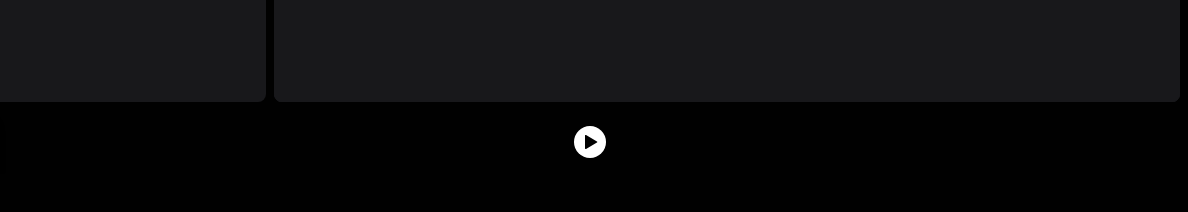
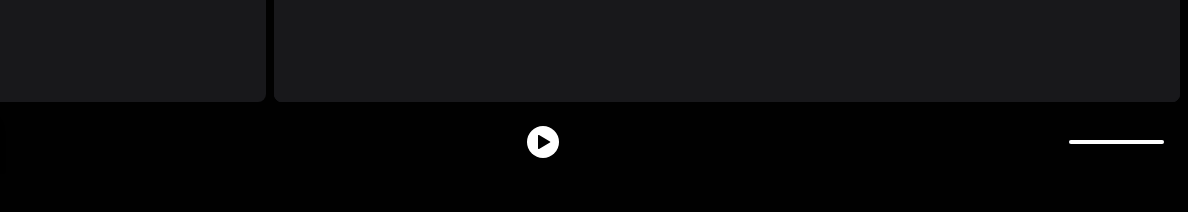
Before and after one commit to david-borja/spotify-clone, an Astro site: page /playlist/1 in a window 1280 px wide. Shown: the part 582-794 px from the top of the page, 92-1280 px from the left. Built offline with nearby package versions, Linux system fonts and the light colour scheme; Astro itself is replaced by a stand-in of ours.

Commit message:
add: volume slider

```diff
--- a/package.json
+++ b/package.json
@@ -14,9 +14,11 @@
     "@astrojs/react": "^3.0.5",
     "@astrojs/svelte": "^4.0.4",
     "@astrojs/tailwind": "^5.0.2",
+    "@radix-ui/react-slider": "^1.1.2",
     "@types/react": "^18.0.21",
     "@types/react-dom": "^18.0.6",
     "astro": "^3.5.3",
+    "clsx": "^2.1.0",
     "react": "^18.0.0",
     "react-dom": "^18.0.0",
     "svelte": "^5.0.0-next.1",
--- a/src/components/Player.jsx
+++ b/src/components/Player.jsx
@@ -1,5 +1,6 @@
 import { usePlayerStore } from '@/store/playerStore'
 import { useEffect, useRef, useState } from 'react'
+import { Slider } from './Slider'
 
 export const Pause = ({ className }) => (
   <svg
@@ -46,6 +47,8 @@ export function Player() {
     (state) => state
   )
   const audioRef = useRef()
+  // de todas formas, no entiendo muy bien por qué añade esta ref. Dice porque puede haber un error si al inicio el volumen es 1. Lo dejo comentado y lo descomento si llego a ver el bug
+  // const volumeRef = useRef(1) // no utilizamos un estado porque no tiene sentido que se vuelva a renderizar
 
   useEffect(() => {
     isPlaying ? audioRef.current.play() : audioRef.current.pause()
@@ -56,6 +59,7 @@ export function Player() {
     if (song) {
       const src = `/music/${playlist?.id}/0${song.id}.mp3`
       audioRef.current.src = src
+      // audioRef.current.volume = volumeRef.current
       audioRef.current.play()
     }
   }, [currentMusic])
@@ -77,7 +81,21 @@ export function Player() {
           <audio ref={audioRef} />
         </div>
       </div>
-      <div className="grid place-content-center"></div>
+      <div className="grid place-content-center">
+        <Slider
+          defaultValue={[100]}
+          max={100}
+          min={0}
+          className="w-[95px]"
+          onValueChange={(value) => {
+            const [newVolume] = value
+            const volumeValue = newVolume / 100
+            console.log(volumeValue)
+            // volumeRef.current = volumeValue
+            audioRef.current.volume = volumeValue
+          }}
+        />
+      </div>
     </div>
   )
 }
--- /dev/null
+++ b/src/components/Slider.tsx
@@ -0,0 +1,25 @@
+import * as React from 'react'
+import * as SliderPrimitive from '@radix-ui/react-slider'
+import cn from 'clsx'
+
+export const Slider = React.forwardRef<
+  React.ElementRef<typeof SliderPrimitive.Root>,
+  React.ComponentPropsWithoutRef<typeof SliderPrimitive.Root>
+>(({ className, ...props }, ref) => (
+  <SliderPrimitive.Root
+    ref={ref}
+    className={cn(
+      'relative flex touch-none select-none items-center group',
+      className
+    )}
+    {...props}
+  >
+    <SliderPrimitive.Track className="relative h-1 w-full grow overflow-hidden rounded-full bg-gray-800">
+      <SliderPrimitive.Range className="absolute h-full bg-white group-hover:bg-green-400" />
+    </SliderPrimitive.Track>
+
+    <SliderPrimitive.Thumb className="hidden group-hover:block h-3 w-3 bg-white rounded-full border-2 border-primary bg-background ring-offset-background transition-colors focus-visible:outline-none focus-visible:ring-2 focus-visible:ring-ring focus-visible:ring-offset-2 disabled:pointer-events-none disabled:opacity-50" />
+  </SliderPrimitive.Root>
+))
+
+Slider.displayName = SliderPrimitive.Root.displayName
```
